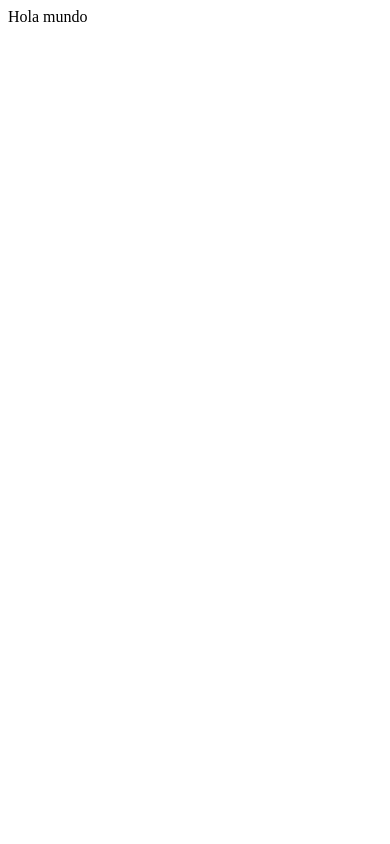
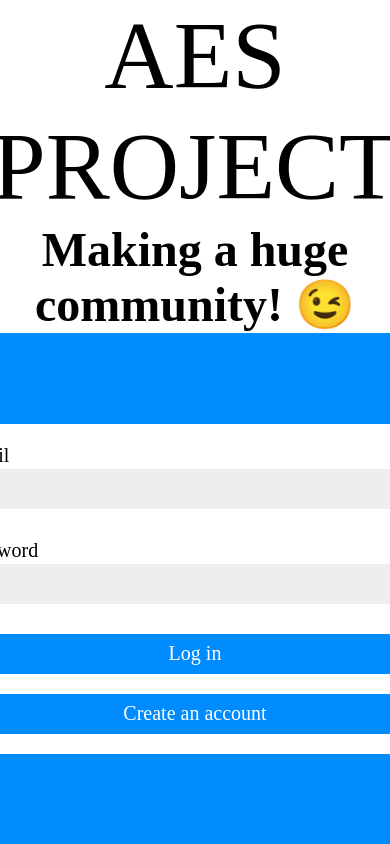
Before and after one commit to SergiGTAr/AESProject, a PHP site: page / in a window 390 px wide; the page is wider, and only the part inside the window is pictured. Before the commit the part shown is almost empty. Run offline with PHP 8.4, Linux system fonts and the light colour scheme.

Commit message:
Desenvolupament Disseny SASS a index.php

```diff
--- a/index.php
+++ b/index.php
@@ -1,3 +1,33 @@
-<?php
+<!DOCTYPE html>
+<html lang="en">
+    <head>
+        <meta charset="UTF-8">
+        <title>AES Project</title>
 
-echo "Hola mundo";
+        <link href="styles/css/provaindex.css" rel="stylesheet" type="text/css">
+    </head>
+    <body>
+        <main class="container">
+            <div class="brandContainer">
+                <h1 class="pageTitle">AES PROJECT</h1>
+                <p class="pageSlogan">Making a huge community! 😉</p>
+            </div>
+            <div class="logContainer">
+                <form action="" class="logIn">
+                    <div class="mail">
+                        <label for="mail" class="label">Email</label>
+                        <input type="text" name="mail" id="mail" size="40" class="input">
+                    </div>
+                    <div class="pass">
+                        <label for="pass" class="label">Password</label>
+                        <input type="password" name="pass" id="pass" size="40" class="input">
+                    </div>
+                    <div class="buttons">
+                        <button type="submit" class="btn">Log in</button>
+                        <button class="btn">Create an account</button>
+                    </div>
+                </form>
+            </div>
+        </main>
+    </body>
+</html>
--- /dev/null
+++ b/styles/css/provaindex.css
@@ -0,0 +1,136 @@
+@font-face {
+    font-family: "Product Sans";
+    src: local(Fonts\ProductSansRegular);
+}
+
+@font-face {
+    font-family: "Isidora";
+    src: local(Fonts\IsidoraLight), local(Fonts\IsidoraBold);
+}
+
+::-webkit-scrollbar {
+    width: 8px;
+}
+
+::-webkit-scrollbar-track {
+    background: #ffffff;
+}
+
+::-webkit-scrollbar-thumb {
+    background: #008cff;
+    border-radius: 4px;
+}
+
+::-webkit-scrollbar-thumb:hover {
+    background: #0065b7;
+}
+
+body {
+    margin: 0;
+    overflow-x: hidden;
+}
+
+.container {
+    width: 100vw;
+    height: 100vh;
+    min-height: 500px;
+
+    display: flex;
+    justify-content: center;
+    align-items: center;
+}
+
+.brandContainer {
+    font-family: Isidora;
+    font-size: 3rem;
+    text-align: center;
+}
+
+.logContainer {
+    background-color: #008cff;
+}
+
+.brandContainer * {
+    margin: 0;
+}
+
+.brandContainer h1 {
+    font-weight: 100;
+}
+
+.brandContainer p {
+    font-weight: 900;
+}
+
+.logContainer * {
+    border-radius: 10px;
+    margin: 10px;
+    display: flex;
+    flex-direction: column;
+    justify-content: center;
+}
+
+.brandContainer, .logContainer {
+    margin: 0;
+    width: 50%;
+    height: 100%;
+
+    display: flex;
+    flex-direction: column;
+    justify-content: center;
+    align-items: center;
+}
+
+.logIn {
+    background-color: #ffffff;
+}
+
+.label {
+    padding: 0 10px;
+    margin:  10px 10px 2px;
+}
+
+.btn {
+    align-items: center;
+    color: #ffffff;
+    background-color: #008cff;
+}
+
+.input {
+    margin: 0 10px;
+    background-color: #eeeeee;
+}
+
+.btn, .input {
+    border: 0;
+    padding: 0 11px;
+    height: 40px;
+}
+
+.label, .btn, .input {
+    font-family: Product Sans;
+    font-size: 20px;
+}
+
+@media screen and (max-width: 1200px) {
+    .container {
+        width: 100vw;
+        height: 100vh;
+
+        flex-direction: column;
+    }
+
+    .logContainer {
+        min-height: 350px;
+    }
+
+    .brandContainer {
+        width: 100%;
+        height: 450px;
+    }
+
+    .logContainer {
+        width: 100%;
+        height: 85%;
+    }
+}
```
Also changed, not shown: styles/sass/index.sass (added, +58 -0 lines).
